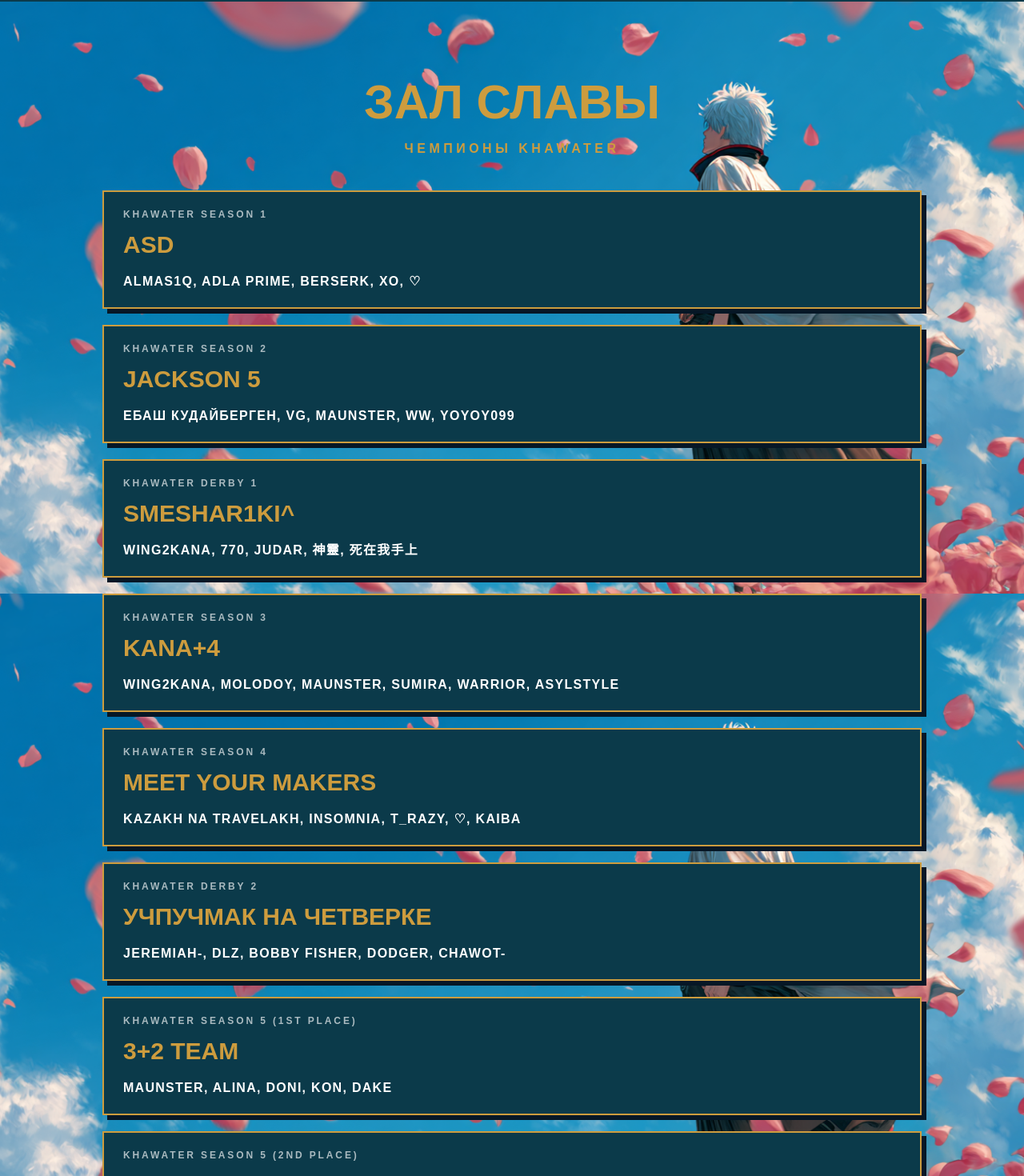
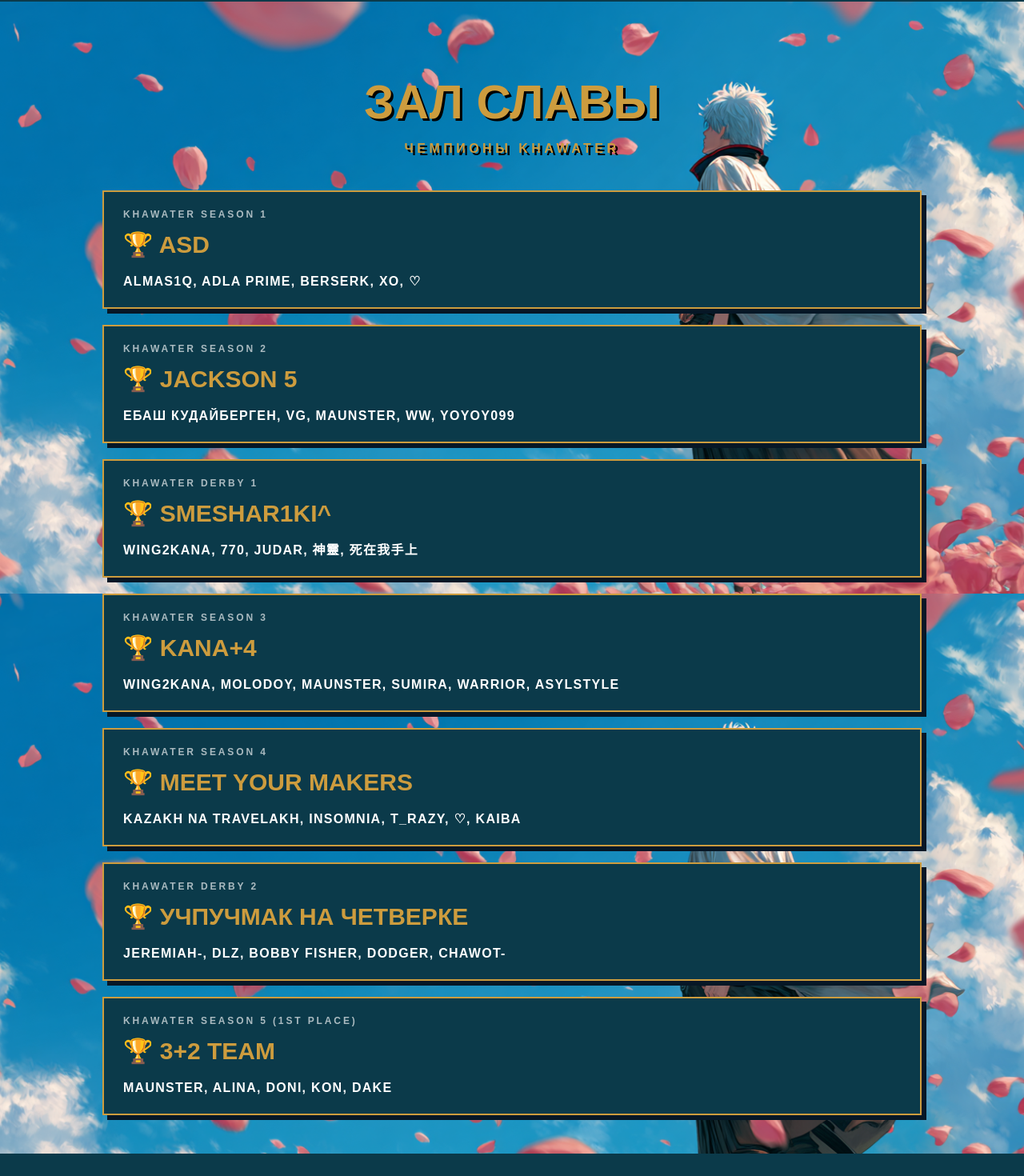
Before and after one commit to kyahoo/Khawater-Q1-2026, a Next.js app: page /history in a window 1280 px wide. Shown: the part 58-1528 px from the top of the page at 80% size. After the commit the page ends 1500 px from the top, so only its background shows below. Built offline with nearby package versions, Linux system fonts and the light colour scheme; no server answers.

Commit message:
style: add hard black text shadow to hall of fame titles and inject placement emojis

```diff
--- a/app/history/page.tsx
+++ b/app/history/page.tsx
@@ -3,43 +3,38 @@
 const champions = [
   {
     tournament: "KHAWATER SEASON 1",
-    team: "ASD",
+    team: "🏆 ASD",
     roster: "ALMAS1Q, ADLA PRIME, BERSERK, XO, ♡",
   },
   {
     tournament: "KHAWATER SEASON 2",
-    team: "Jackson 5",
+    team: "🏆 Jackson 5",
     roster: "Ебаш Кудайберген, VG, MAUnster, WW, yoyoy099",
   },
   {
     tournament: "KHAWATER DERBY 1",
-    team: "smeshar1ki^",
+    team: "🏆 smeshar1ki^",
     roster: "WinG2Kana, 770, Judar, 神靈, 死在我手上",
   },
   {
     tournament: "KHAWATER SEASON 3",
-    team: "KANA+4",
+    team: "🏆 KANA+4",
     roster: "Wing2Kana, molodoy, MAUnster, Sumira, Warrior, Asylstyle",
   },
   {
     tournament: "KHAWATER SEASON 4",
-    team: "Meet Your Makers",
+    team: "🏆 Meet Your Makers",
     roster: "Kazakh na Travelakh, Insomnia, T_Razy, ♡, Kaiba",
   },
   {
     tournament: "KHAWATER DERBY 2",
-    team: "Учпучмак на четверке",
+    team: "🏆 Учпучмак на четверке",
     roster: "JereMiah-, DLZ, Bobby Fisher, Dodger, Chawot-",
   },
   {
     tournament: "KHAWATER SEASON 5 (1st Place)",
-    team: "3+2 TEAM",
+    team: "🏆 3+2 TEAM",
     roster: "Maunster, Alina, DONI, KON, Dake",
-  },
-  {
-    tournament: "KHAWATER SEASON 5 (2nd Place)",
-    team: "АВТОБОТЫ",
-    roster: "Asylstyle, Exis, jjjimka, dzs, Protocol",
   },
 ] as const;
 
@@ -48,10 +43,10 @@ export default function HistoryPage() {
     <div className="min-h-screen text-white">
       <main className="min-h-screen px-4 pb-12 pt-24 md:px-8">
         <div className="mx-auto max-w-5xl">
-          <h1 className="text-center text-4xl font-black uppercase text-[#CD9C3E] md:text-6xl">
+          <h1 className="text-center text-4xl font-black uppercase text-[#CD9C3E] [text-shadow:3px_3px_0_#000] md:text-6xl">
             ЗАЛ СЛАВЫ
           </h1>
-          <p className="mt-4 text-center text-sm font-black uppercase tracking-[0.28em] text-[#CD9C3E] md:text-base">
+          <p className="mt-4 text-center text-sm font-black uppercase tracking-[0.28em] text-[#CD9C3E] [text-shadow:3px_3px_0_#000] md:text-base">
             ЧЕМПИОНЫ KHAWATER
           </p>
 
```
